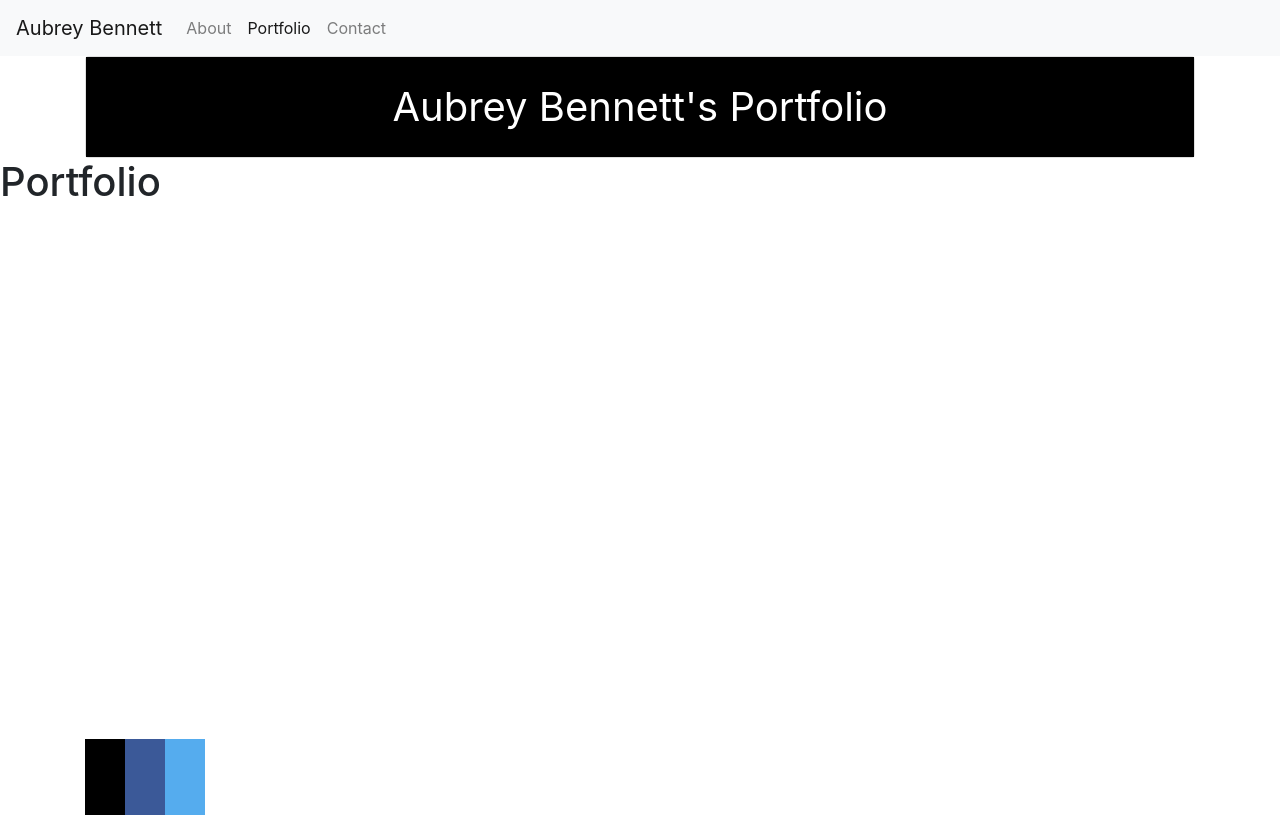
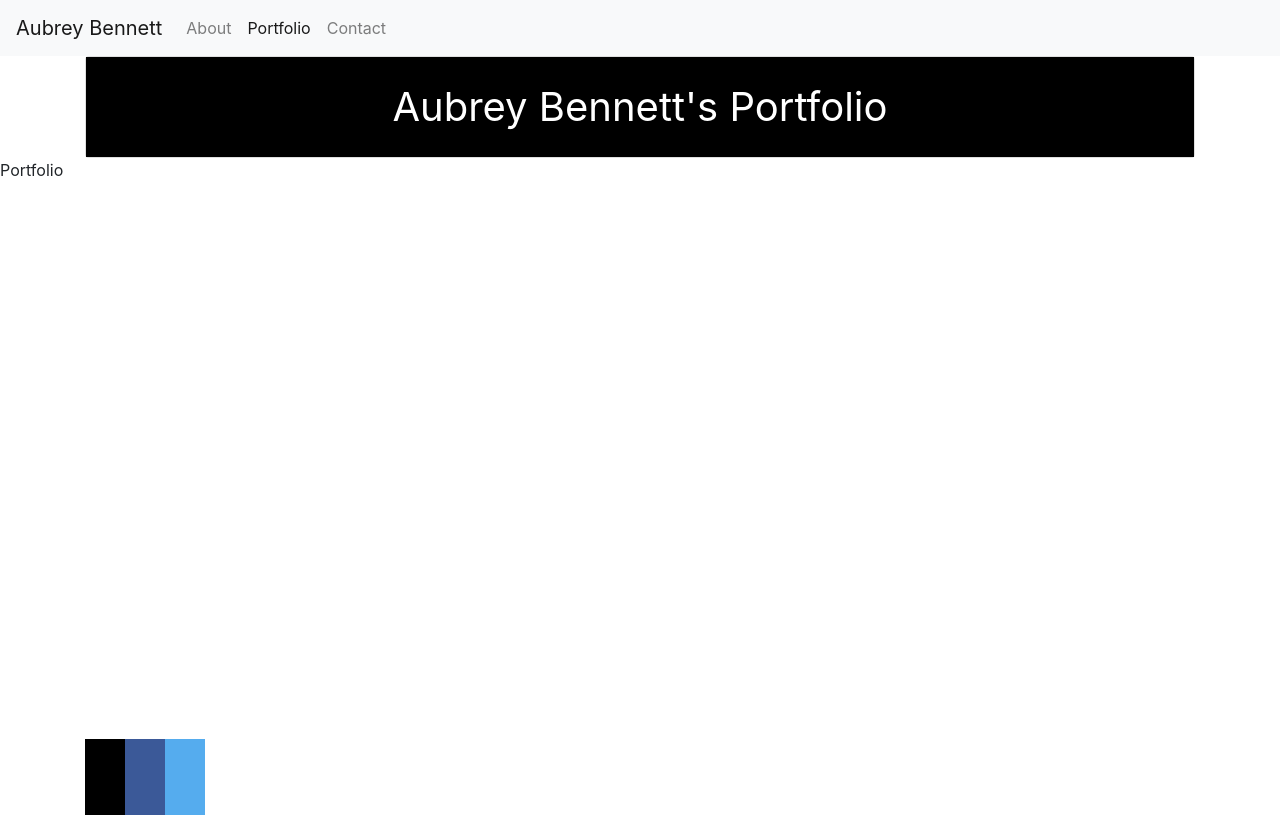
Before and after one commit to AubreyBennett/React-Portfolio, a React (Create React App) app: page /portfolio in a window 1280 px wide. Built offline with nearby package versions, Linux system fonts and the light colour scheme.

Commit message:
created row comoponent

```diff
--- a/src/index.js
+++ b/src/index.js
@@ -1,17 +1,6 @@
-import React from 'react';
-import ReactDOM from 'react-dom';
-import './index.css';
-import App from './App';
-import reportWebVitals from './reportWebVitals';
+import React from "react";
+import ReactDOM from "react-dom";
+import App from "./App";
+import "./index.css";
 
-ReactDOM.render(
-  <React.StrictMode>
-    <App />
-  </React.StrictMode>,
-  document.getElementById('root')
-);
-
-// If you want to start measuring performance in your app, pass a function
-// to log results (for example: reportWebVitals(console.log))
-// or send to an analytics endpoint. Learn more: https://bit.ly/CRA-vitals
-reportWebVitals();
+ReactDOM.render(<App />, document.getElementById("root"));
--- a/src/pages/portfolio.js
+++ b/src/pages/portfolio.js
@@ -1,7 +1,10 @@
 import React from 'react';
+// import Row from "../components/Row/row";
 
 function Portfolio() {
-    return <h1> Portfolio </h1>;
+    return (
+        <div> Portfolio </div>
+    );
   }
 
   export default Portfolio;
```
Also changed, not shown: src/components/Row/row.js (added).
